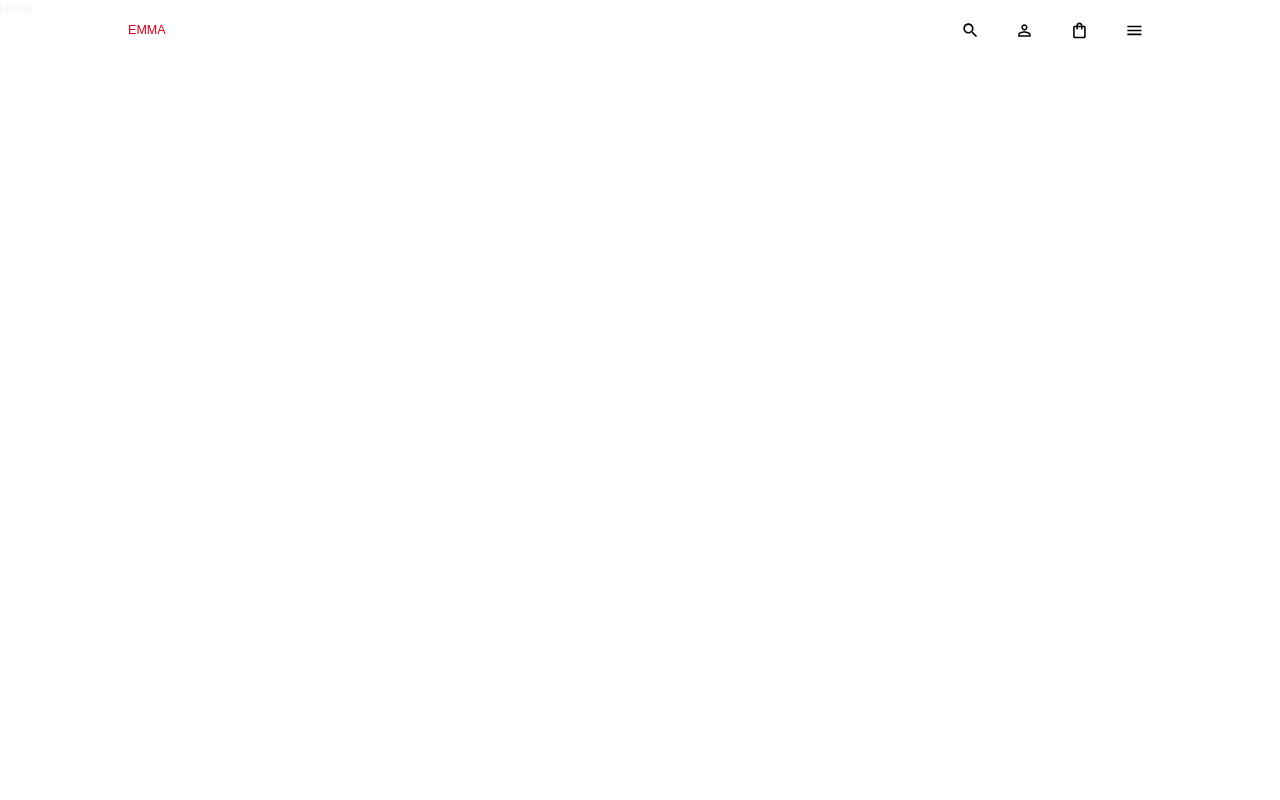
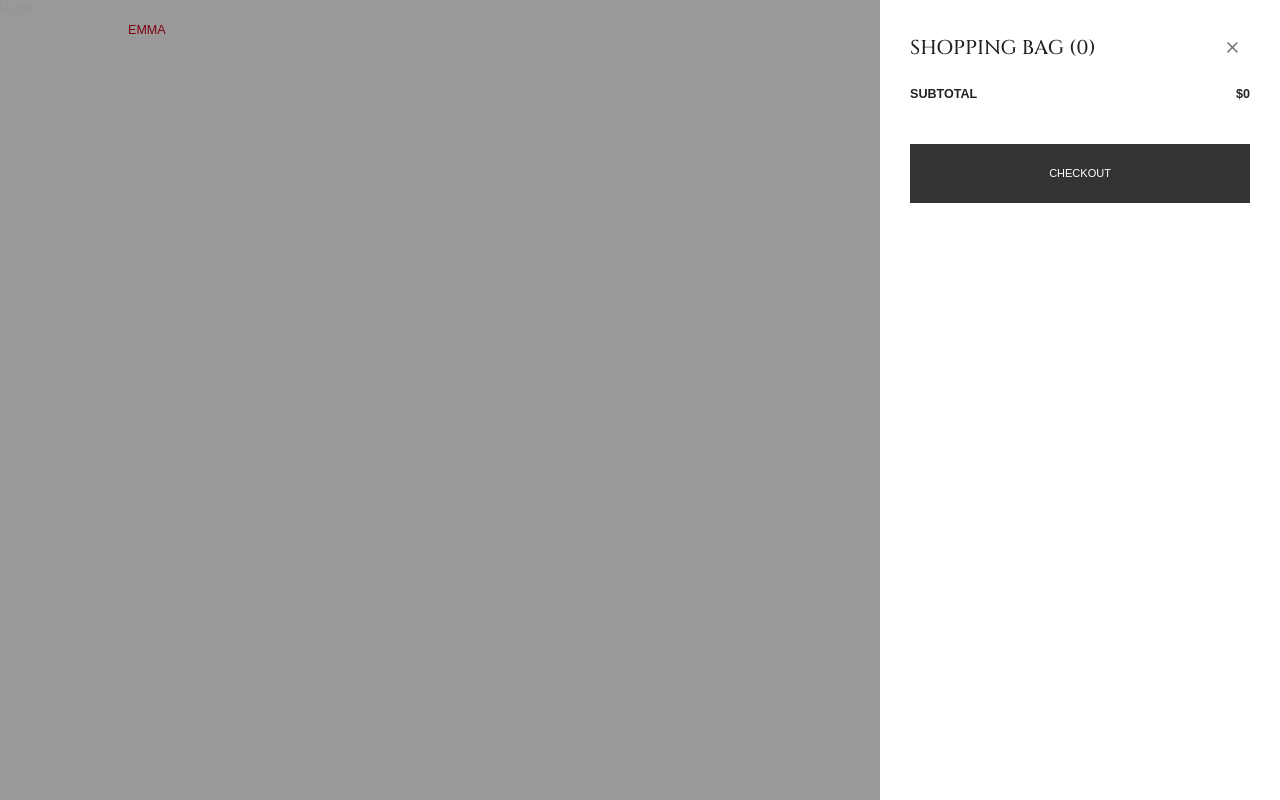
Before and after one commit to fahimehsd/react-MUI-ecommerce-app, a React (Create React App) app in the folder client/: page / in a window 1280 px wide. Both pictures are taken after a click on the button 1079 px from the left and 30 px from the top of the page. Built offline with nearby package versions, Linux system fonts and the light colour scheme; a web font is replaced by a local one.

Commit message:
cart menu done

```diff
--- a/client/src/App.js
+++ b/client/src/App.js
@@ -5,6 +5,7 @@ import ItemDetails from "./scenes/itemDetails/ItemDetails";
 import Checkout from "./scenes/checkout/Checkout";
 import Confirmation from "./scenes/checkout/Confirmation";
 import NavBar from "./scenes/global/NavBar";
+import CartMenu from "./scenes/global/CartMenu";
 
 const ScrollToTop = () => {
   const { pathname } = useLocation();
@@ -27,6 +28,7 @@ const App = () => {
           <Route path="checkout" element={<Checkout />} />
           <Route path="checkout/success" element={<Confirmation />} />
         </Routes>
+        <CartMenu />
       </BrowserRouter>
     </div>
   );
--- /dev/null
+++ b/client/src/scenes/global/CartMenu.jsx
@@ -0,0 +1,166 @@
+import React from "react";
+import { Box, Button, Divider, IconButton, Typography } from "@mui/material";
+import { useSelector, useDispatch } from "react-redux";
+import CloseIcon from "@mui/icons-material/Close";
+import AddIcon from "@mui/icons-material/Add";
+import RemoveIcon from "@mui/icons-material/Remove";
+import { shades } from "../../theme";
+import {
+  decreaseCount,
+  increaseCount,
+  removeFromCart,
+  setIsCartOpen
+} from "../../state/slices/cartSlice";
+import { useNavigate } from "react-router-dom";
+
+const CartMenu = () => {
+  const navigate = useNavigate();
+  const dispatch = useDispatch();
+  const cart = useSelector((state) => state.cart.cart);
+  const isCartOpen = useSelector((state) => state.cart.isCartOpen);
+
+  const totalPrice = cart.reduce((total, item) => {
+    return (total = item.count * item.attributes.price);
+  }, 0);
+
+  return (
+    <Box
+      display={isCartOpen ? "block" : "none"}
+      backgroundColor={"rgba(0,0,0,0.4)"}
+      position={"fixed"}
+      zIndex={10}
+      width={"100%"}
+      height={"100%"}
+      left={0}
+      top={0}
+      overflow={"auto"}
+    >
+      <Box
+        position={"fixed"}
+        right={0}
+        bottom={0}
+        width={"max(400px,30%)"}
+        height={"100%"}
+        backgroundColor={"white"}
+      >
+        <Box padding={"30px"} overflow={"auto"} height={"100%"}>
+          <Box
+            display={"flex"}
+            justifyContent={"space-between"}
+            alignItems={"center"}
+            mb={"15px"}
+          >
+            <Typography variant="h3">SHOPPING BAG ({cart.length})</Typography>
+            <IconButton onClick={() => dispatch(setIsCartOpen({}))}>
+              <CloseIcon />
+            </IconButton>
+          </Box>
+          <Box>
+            {cart.map((item) => (
+              <Box key={`${item.attributes.name}-${item.id}`}>
+                <Box
+                  display={"flex"}
+                  justifyContent={"space-between"}
+                  alignItems={"center"}
+                  p={"15px 0"}
+                >
+                  <Box flex={"1 1 40%"}>
+                    <img
+                      src={`http://localhost:1337${item?.attributes?.formats?.medium?.url}`}
+                      alt={item?.name}
+                      width={"123px"}
+                      height={"164px"}
+                    />
+                  </Box>
+                  <Box flex={"1 1 60%"}>
+                    <Box
+                      display={"flex"}
+                      justifyContent={"space-between"}
+                      alignItems={"center"}
+                      mb={"5px"}
+                    >
+                      <Typography fontWeight={"bold"}>
+                        {item.attributes.name}
+                      </Typography>
+                      <IconButton
+                        onClick={() =>
+                          dispatch(removeFromCart({ id: item.id }))
+                        }
+                      >
+                        <CloseIcon />
+                      </IconButton>
+                    </Box>
+                    <Typography>{item.attributes.shortDescription}</Typography>
+                    <Box
+                      display={"flex"}
+                      justifyContent={"space-between"}
+                      alignItems={"center"}
+                      m={"15px 0"}
+                    >
+                      <Box
+                        display={"flex"}
+                        alignItems={"center"}
+                        border={`1.5px solid ${shades.neutral[500]}`}
+                      >
+                        <IconButton
+                          onClick={() =>
+                            dispatch(decreaseCount({ id: item.id }))
+                          }
+                        >
+                          <RemoveIcon />
+                        </IconButton>
+                        <Typography>{item.count}</Typography>
+                        <IconButton
+                          onClick={() =>
+                            dispatch(increaseCount({ id: item.id }))
+                          }
+                        >
+                          <AddIcon />
+                        </IconButton>
+                      </Box>
+                      <Typography fontWeight={"bold"}>
+                        ${item.attributes.price}
+                      </Typography>
+                    </Box>
+                  </Box>
+                </Box>
+                <Divider />
+              </Box>
+            ))}
+          </Box>
+
+          {/*ACTIONS*/}
+          <Box m={"20px 0"}>
+            <Box
+              display={"flex"}
+              justifyContent={"space-between"}
+              alignItems={"center"}
+              m={"20px 0"}
+            >
+              <Typography fontWeight={"bold"}>SUBTOTAL</Typography>
+              <Typography fontWeight={"bold"}>${totalPrice}</Typography>
+            </Box>
+            <Button
+              sx={{
+                backgroundColor: shades.primary[400],
+                color: "white",
+                borderRadius: 0,
+                minWidth: "100%",
+                padding: "20px 40px",
+                m: "20px 0"
+              }}
+              onClick={() => {
+                navigate("/checkout");
+                dispatch(setIsCartOpen({}));
+              }}
+            >
+              CHECKOUT
+            </Button>
+          </Box>
+        </Box>
+      </Box>
+    </Box>
+  );
+};
+
+export default CartMenu;
```
